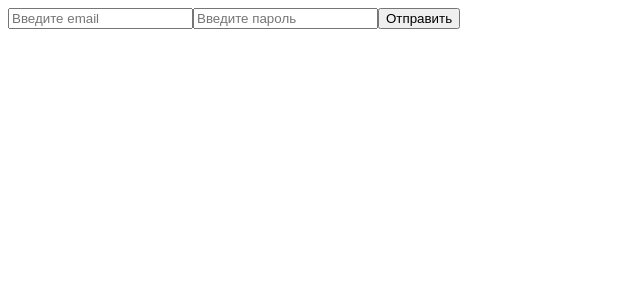
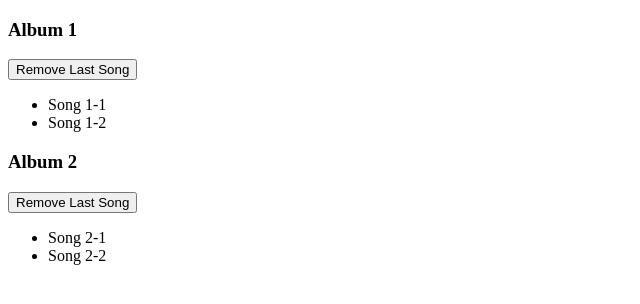
Before and after one commit to Cyberplata/frontend-students-exams-main, a React (Vite) app: page / in a window 1280 px wide. Shown: the top 304 px of the page, without its empty margins (0-640 px from the left). Built offline with nearby package versions, Linux system fonts and the light colour scheme.

Commit message:
04СпринтTOTAL - 1

```diff
--- a/src/main.tsx
+++ b/src/main.tsx
@@ -1,35 +1,102 @@
+import { configureStore, createSlice } from "@reduxjs/toolkit"
 import { createRoot } from "react-dom/client"
-import { SubmitHandler, useForm } from "react-hook-form"
+import { Provider, useDispatch, useSelector } from "react-redux"
 
-type Inputs = {
-  email: string
-  password: string
-}
+// slice
+const slice = createSlice({
+  name: "playlist",
+  initialState: {
+    albums: [
+      {
+        id: 1,
+        title: "Album 1",
+        songs: [
+          { id: 1, title: "Song 1-1" },
+          { id: 2, title: "Song 1-2" },
+        ],
+      },
+      {
+        id: 2,
+        title: "Album 2",
+        songs: [
+          { id: 3, title: "Song 2-1" },
+          { id: 4, title: "Song 2-2" },
+        ],
+      },
+    ],
+  },
+  reducers: {
+    removeLastSongFromAlbum: (state, action) => {
+      const album = state.albums.find((album) => album.id === action.payload) // ✅
+      if (album && album.songs.length > 0) {  // ✅
+        album.songs.pop() // ✅
+      }
+    },
+  },
+  selectors: {
+    selectAlbums: (state) => state.albums,
+  },
+})
 
-const Login = () => {
-  const { register, handleSubmit } = useForm<Inputs>({
-    defaultValues: { email: "", password: "" },
-  })
+const { removeLastSongFromAlbum } = slice.actions
+const { selectAlbums } = slice.selectors
 
-  const onSubmit: SubmitHandler<Inputs> = (data) => {
-    console.log(data)
-    alert(JSON.stringify(data, null, 2))
+// App.tsx
+const App = () => {
+  const albums = useAppSelector(selectAlbums)
+  const dispatch = useAppDispatch()
+
+  const removeLastSong = (albumId: number) => {
+    dispatch(removeLastSongFromAlbum(albumId))
   }
 
   return (
-    <form onSubmit={handleSubmit(onSubmit)}>
-      <input {...register("email")} placeholder={"Введите email"} type="email" />
-      <input {...register("password")} placeholder={"Введите пароль"} type="password" />
-      <button type="submit">Отправить</button>
-    </form>
+    <>
+      {albums.map((album) => (
+        <div key={album.id}>
+          <h3>{album.title}</h3>
+          <button onClick={() => removeLastSong(album.id)}>Remove Last Song</button>
+          <ul>
+            {album.songs.map((song) => (
+              <li key={song.id}>{song.title}</li>
+            ))}
+          </ul>
+        </div>
+      ))}
+    </>
   )
 }
 
-createRoot(document.getElementById("root")!).render(<Login />)
+// store.ts
+const store = configureStore({
+  reducer: {
+    playlist: slice.reducer,
+  },
+})
+
+type RootState = ReturnType<typeof store.getState>
+type AppDispatch = typeof store.dispatch
+const useAppDispatch = useDispatch.withTypes<AppDispatch>()
+const useAppSelector = useSelector.withTypes<RootState>()
+
+// main.ts
+createRoot(document.getElementById("root")!).render(
+  <Provider store={store}>
+    <App />
+  </Provider>,
+)
 
 // 📜 Описание:
-// При заполнении данных формы и их отправке вы должны увидеть alert c
-// введенными значениями, но из-за допущенной ошибки форма работает не корректно.
-// Найдите ошибку и исправленную версию строки напишите в качестве ответа.
-// ❗После того как показался alert форма не должна перегружать все приложение
-// <button type="submit">Отправить</button> ✅
+// Плейлист разделён на альбомы, и каждая кнопка Remove Last Song должна удалять последнюю песню из соответствующего альбома.
+
+// 🪛 Задача:
+// Перепишите изменение стейта таким образом, чтобы описание выше выполнялось
+// В качестве ответа укажите исправленный код написанный вместо return state.
+// ❗Изменение стейта должно быть написано мутабельным образом.
+// ❗Не используйте деструктуризацию action.payload (const {id} = action.payload)
+// ❗Не создавайте переменные из action.payload (const id = action.payload.id)
+
+// const album = state.albums.find((album) => album.id === action.payload)
+//       if (album && album.songs.length > 0) {
+//         album.songs.pop()
+//       }
```
